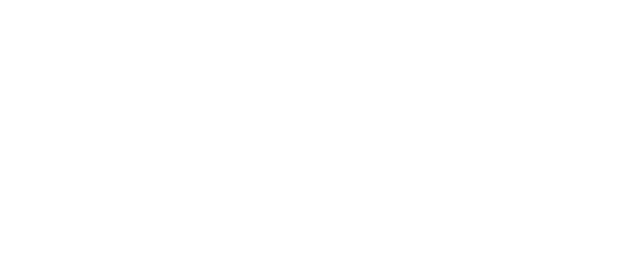
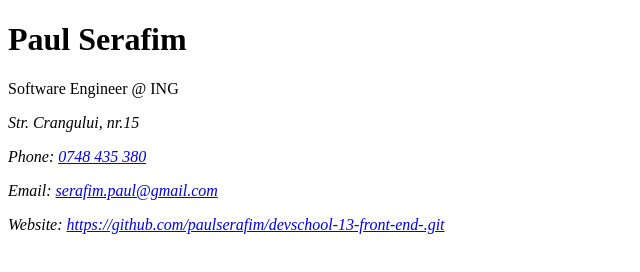
Before and after one commit to paulserafim/devschool-13-front-end-, a plain HTML site: page card.html in a window 1280 px wide. Shown: the whole page, without its empty margins (0-640 px from the left). Drawn offline with Linux system fonts and the light colour scheme.

Commit message:
Business card

```diff
--- a/card.html
+++ b/card.html
@@ -2,13 +2,18 @@
 <html land="en">
 
     <head>
-        <title>
-            My business card
-        </title>
+        <title>My business card</title>
         <meta charset="utf-8">
 
     </head>
-
+        <h1>Paul Serafim</h1>
+        <p>Software Engineer @ ING</p>
+        <address>
+            <p>Str. Crangului, nr.15</p>
+            <p>Phone: <a href="tel:+40748435380">0748 435 380</a></p>
+            <p>Email: <a href="mailto:serafim.paul@gmail.com">serafim.paul@gmail.com</a></p>
+            <p>Website: <a href="https://github.com/paulserafim/devschool-13-front-end-.git">https://github.com/paulserafim/devschool-13-front-end-.git</a></p>
+        </address>
     <body>
 
     </body>
```
